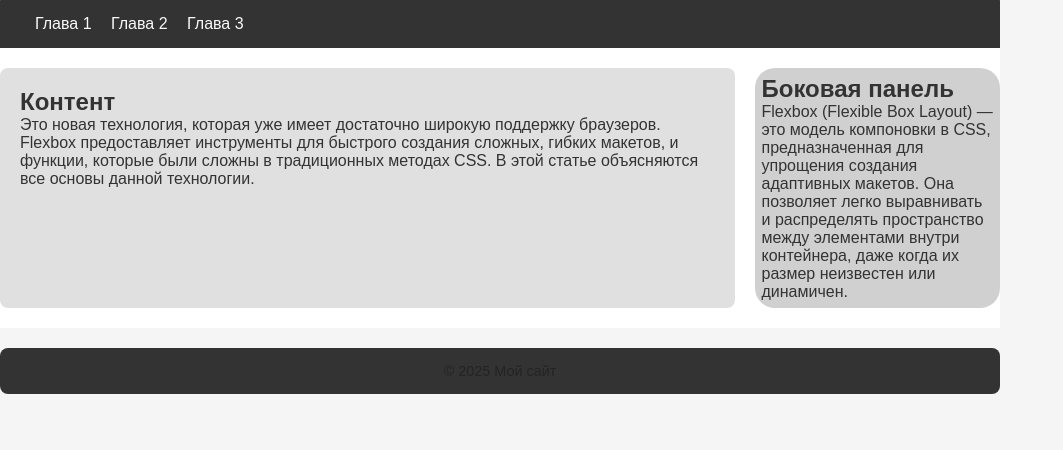
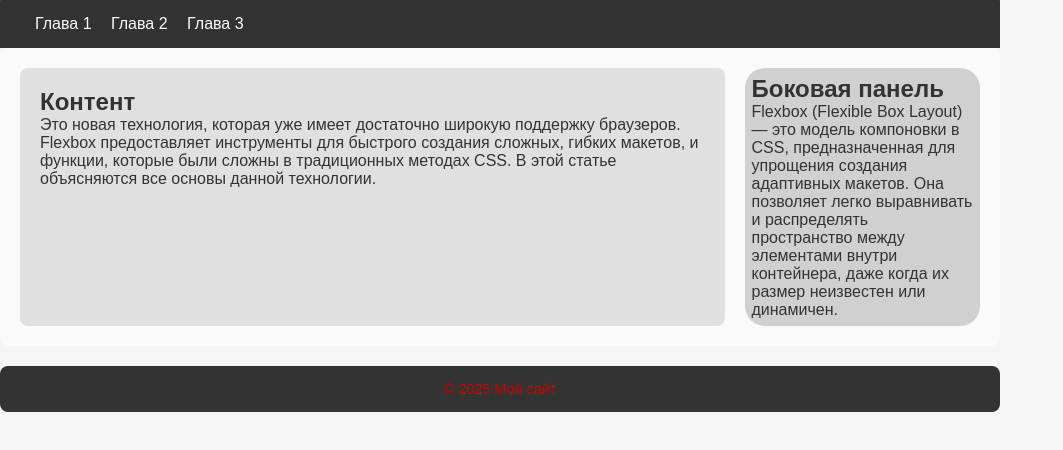
Before and after one commit to ZioUNr/Trygym, a plain HTML site: page gymtry.html in a window 1280 px wide. Shown: the whole page, without its empty margins (0-1063 px from the left). Drawn offline with Linux system fonts and the light colour scheme.

Commit message:
5 visual update

```diff
--- a/style.css
+++ b/style.css
@@ -23,6 +23,9 @@ header, footer,main{
 main{
     display: flex;
     gap: 20px;
+    background: #fafafa;
+    padding: 20px;
+    border-radius: 8px;
 }
 
 .content{
@@ -73,7 +76,7 @@ nav a:hover{
 }
 footer{
     background: #333;
-    color:rgb(37, 36, 36);
+    color:rgb(203, 0, 0);
     text-align: center;
     padding:15px 0 ;
     border-radius: 8px;
@@ -81,3 +84,15 @@ footer{
     font-size:0.9rem;
 
 }
+*{
+    transition:all 0.2s ease;
+}
+
+nav a:hover{
+    text-decoration:underline;
+    color: #ffcc00;
+}
+
+.sidebar:hover{
+    background: #ccc;
+}
```
